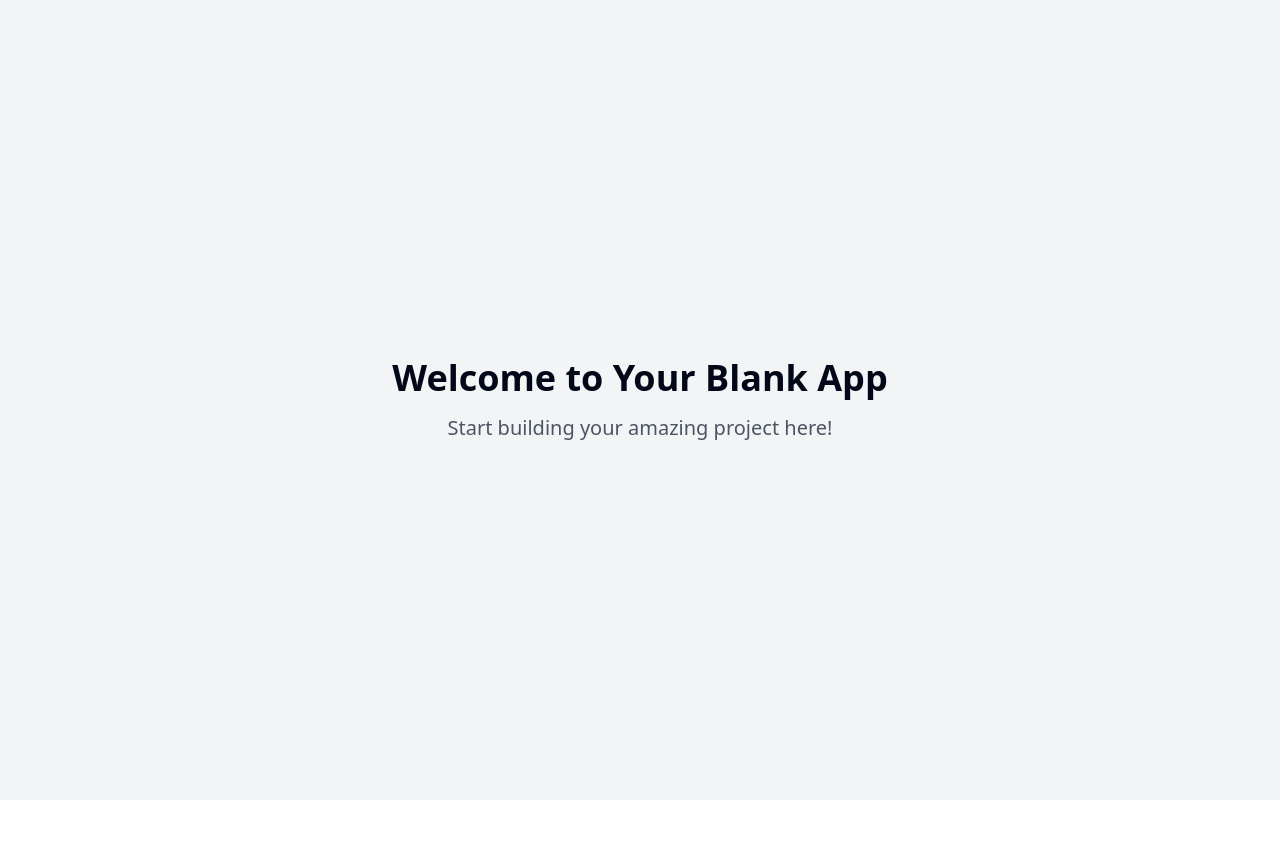
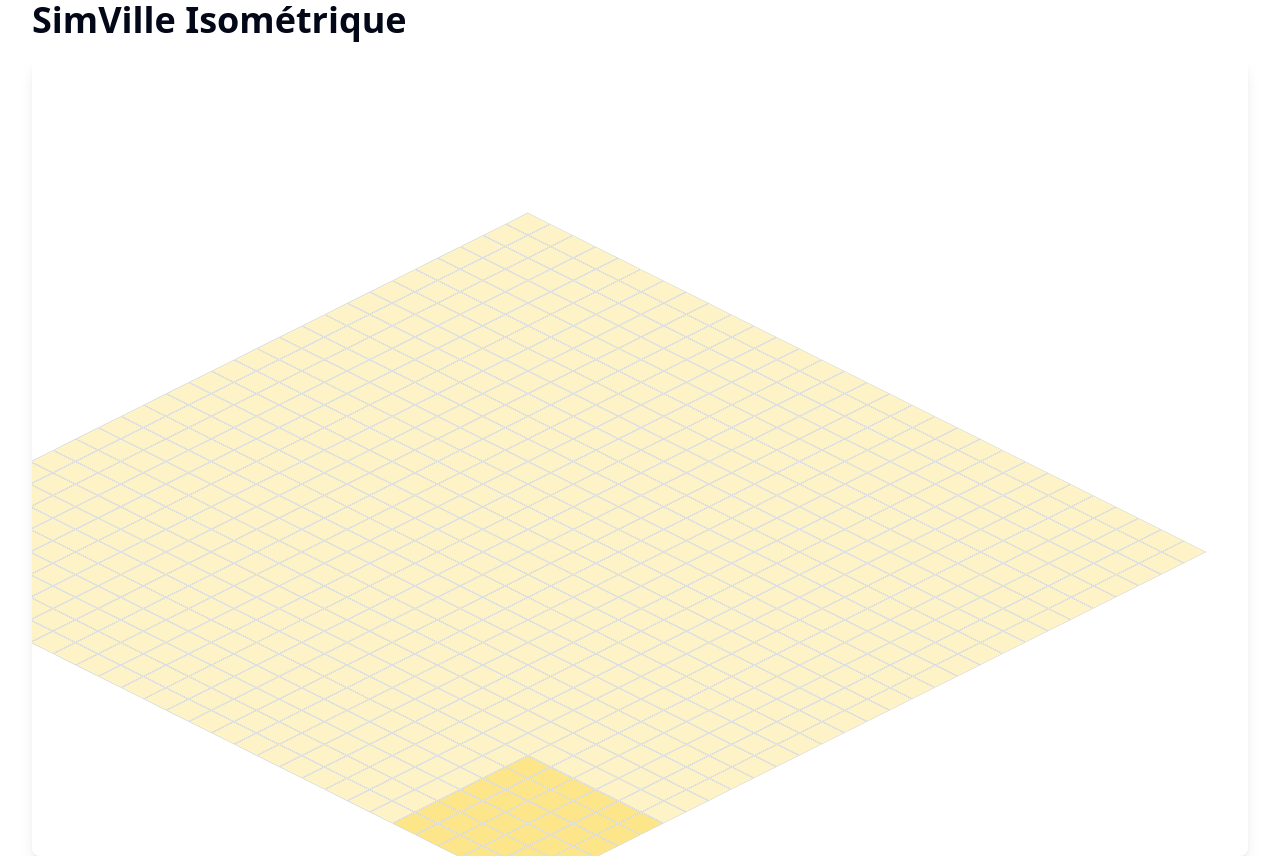
Before and after one commit to damienbalada/beach-simulator, a React (Vite) app: page / in a window 1280 px wide. Before the commit the page ends 800 px from the top, so only its background shows below. Built offline with nearby package versions, Linux system fonts and the light colour scheme.

Commit message:
Implement isometric city simulation game
Implement a 2D isometric city simulation game with a 30x30 grid.  The game will feature a beach area occupying 20% of the grid in the bottom-left corner, with the remaining area being sand.

```diff
--- /dev/null
+++ b/src/components/IsometricGame.tsx
@@ -0,0 +1,64 @@
+
+import React, { useState } from 'react';
+import { cn } from "@/lib/utils";
+
+type TerrainType = 'beach' | 'sand';
+
+interface Cell {
+  x: number;
+  y: number;
+  type: TerrainType;
+}
+
+const GRID_SIZE = 30;
+const BEACH_PERCENTAGE = 0.2;
+
+const IsometricGame = () => {
+  const [grid, setGrid] = useState<Cell[]>(() => {
+    const cells: Cell[] = [];
+    const beachCells = Math.floor(GRID_SIZE * BEACH_PERCENTAGE);
+
+    for (let y = 0; y < GRID_SIZE; y++) {
+      for (let x = 0; x < GRID_SIZE; x++) {
+        // Si on est dans les 20% inférieurs gauches, c'est de la plage
+        const isBeach = y >= GRID_SIZE - beachCells && x < beachCells;
+        cells.push({
+          x,
+          y,
+          type: isBeach ? 'beach' : 'sand'
+        });
+      }
+    }
+    return cells;
+  });
+
+  return (
+    <div className="w-full h-full overflow-auto p-4">
+      <div
+        className="relative"
+        style={{
+          transform: 'rotateX(60deg) rotateZ(-45deg)',
+          transformStyle: 'preserve-3d',
+          width: `${GRID_SIZE * 32}px`,
+          height: `${GRID_SIZE * 32}px`
+        }}
+      >
+        {grid.map((cell) => (
+          <div
+            key={`${cell.x}-${cell.y}`}
+            className={cn(
+              "absolute w-8 h-8 border border-gray-300 transition-colors",
+              cell.type === 'beach' ? 'bg-amber-200' : 'bg-amber-100'
+            )}
+            style={{
+              left: `${cell.x * 32}px`,
+              top: `${cell.y * 32}px`,
+            }}
+          />
+        ))}
+      </div>
+    </div>
+  );
+};
+
+export default IsometricGame;
--- a/src/pages/Index.tsx
+++ b/src/pages/Index.tsx
@@ -1,14 +1,16 @@
-// Update this page (the content is just a fallback if you fail to update the page)
 
-const Index = () => {
+import { Button } from "@/components/ui/button";
+import IsometricGame from "@/components/IsometricGame";
+
+export default function Index() {
   return (
-    <div className="min-h-screen flex items-center justify-center bg-gray-100">
-      <div className="text-center">
-        <h1 className="text-4xl font-bold mb-4">Welcome to Your Blank App</h1>
-        <p className="text-xl text-gray-600">Start building your amazing project here!</p>
+    <main className="min-h-screen">
+      <div className="container mx-auto">
+        <h1 className="text-4xl font-bold mb-4">SimVille Isométrique</h1>
+        <div className="h-[800px] bg-white rounded-lg shadow-lg overflow-hidden">
+          <IsometricGame />
+        </div>
       </div>
-    </div>
+    </main>
   );
-};
-
-export default Index;
+}
```
